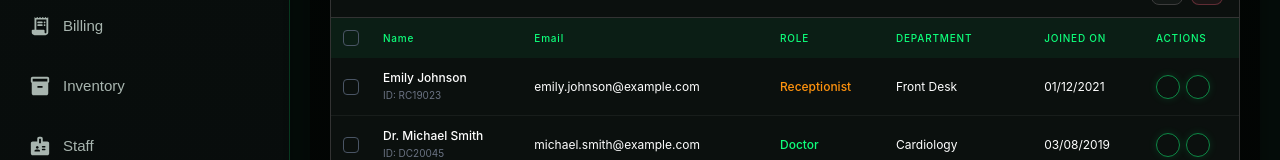
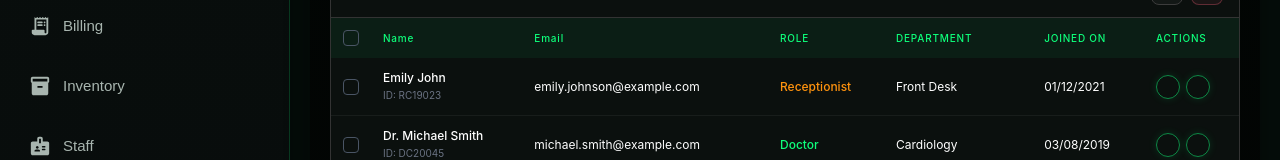
Before and after one commit to PramilaK24/HMS, a React (Vite) app: page /settings in a window 1280 px wide. Shown: the part 380-540 px from the top of the page. Built offline with nearby package versions, Linux system fonts and the light colour scheme; some icons are missing.

Commit message:
User Settings Screen 71% completed

```diff
--- a/src/pages/Settings/Settings.jsx
+++ b/src/pages/Settings/Settings.jsx
@@ -37,7 +37,7 @@ const filters = [
 const usersProfileData = [
   {
     id: 1,
-    name: "Emily Johnson",
+    name: "Emily John",
     userId: "ID: RC19023",
     email: "emily.johnson@example.com",
     role: "Receptionist",
```
